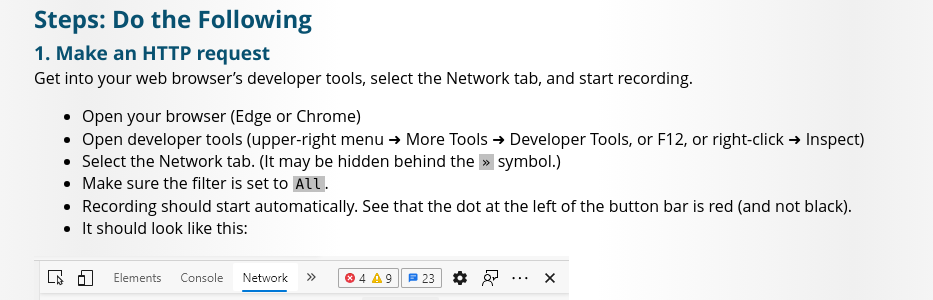
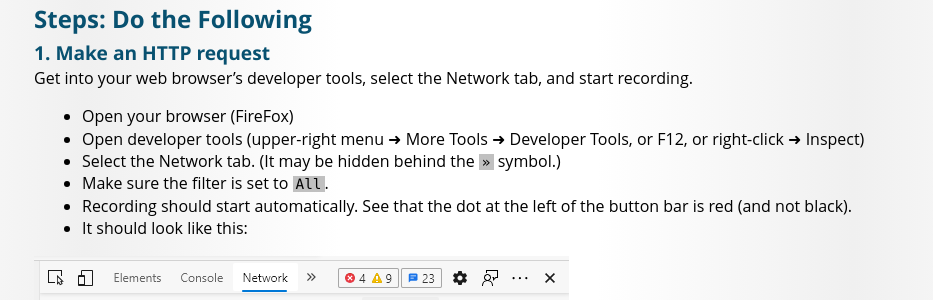
Before and after one commit to BYU-ITC-210/BYU-ITC-210.github.io, a Jekyll site: the page built from HW7-HTTP.md, in a window 1280 px wide. Shown: the part 615-915 px from the top of the page, without its empty margins (171-1104 px from the left). Built offline with Jekyll 4.4.1, drawn with Linux system fonts in a browser that asks for light colours; some web fonts are replaced.

Commit message:
Update HW7-HTTP.md

```diff
--- a/HW7-HTTP.md
+++ b/HW7-HTTP.md
@@ -31,7 +31,7 @@ title: "Homework 7: HTTP Network Traffic Analysis"
 
 Get into your web browser's developer tools, select the Network tab, and start recording.
 
-* Open your browser (Edge or Chrome)
+* Open your browser (FireFox)
 * Open developer tools (upper-right menu ➜ More Tools ➜ Developer Tools, or F12, or right-click ➜ Inspect)
 * Select the Network tab. (It may be hidden behind the `»` symbol.)
 * Make sure the filter is set to `All`.
```
